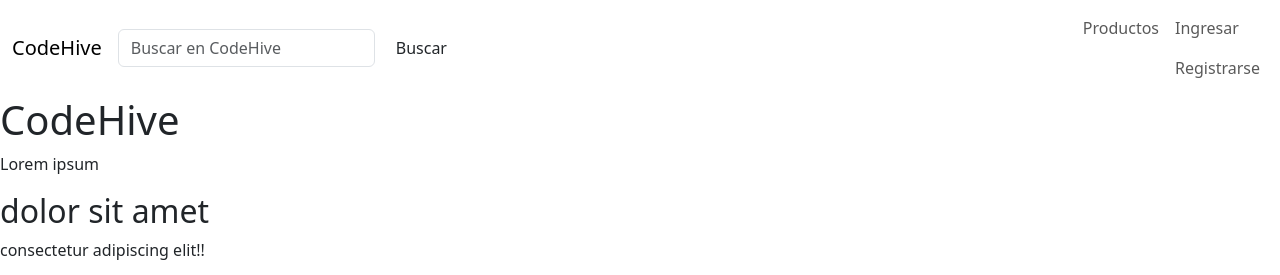
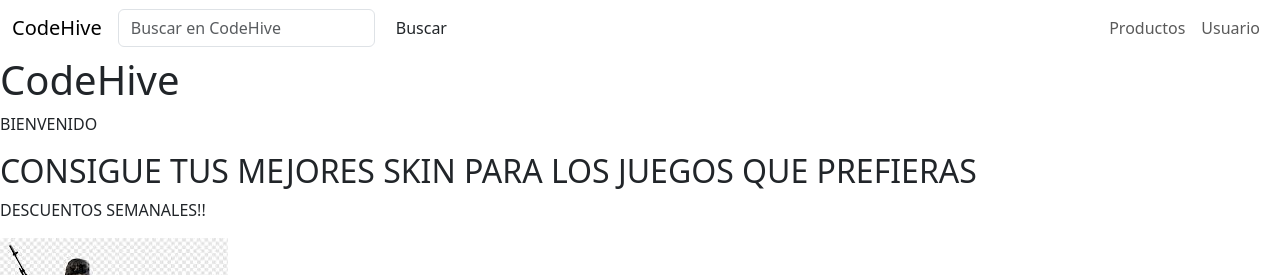
Before and after one commit to renzoarredondo1988/Ecommerce_web, a Django app: page / in a window 1280 px wide. Shown: the top 275 px of the page. Run offline with Django 5.2, Linux system fonts and the light colour scheme.

Commit message:
algunas modificaciones mas

```diff
--- a/ecommerce/InterfazGeneral/templates/InterfazGeneral/base.html
+++ b/ecommerce/InterfazGeneral/templates/InterfazGeneral/base.html
@@ -38,8 +38,7 @@
                             <!--Botón carrito-->
                         </li>
                         <li class="nav-item">
-                            <a class="nav-link" href="#">Ingresar</a>
-                            <a class="nav-link" href="#">Registrarse</a>
+                            <a class="nav-link" href="#">Usuario</a>
                         </li>
                     </ul>
                 </div>
--- a/ecommerce/InterfazGeneral/templates/InterfazGeneral/index.html
+++ b/ecommerce/InterfazGeneral/templates/InterfazGeneral/index.html
@@ -11,11 +11,11 @@
 
     <section class="banner">
         <div class="banner-text">
-            <p>Lorem ipsum</p>
-            <h2>dolor sit amet</h2>
-            <p>consectetur adipiscing elit!!</p>
+            <p>BIENVENIDO</p>
+            <h2>CONSIGUE TUS MEJORES SKIN PARA LOS JUEGOS QUE PREFIERAS</h2>
+            <p>DESCUENTOS SEMANALES!!</p>
         </div>
-        <img src="path/to/your/banner-image.jpg" alt="Imagen del Banner">
+        <img src="ecommerce/media/paginainicio/videojuegos.jpg" alt="Imagen del Banner">
     </section>
 
     <section class="product-grid">
```
Also changed, not shown: ecommerce/media/paginainicio/videojuegos.jpg (added).
